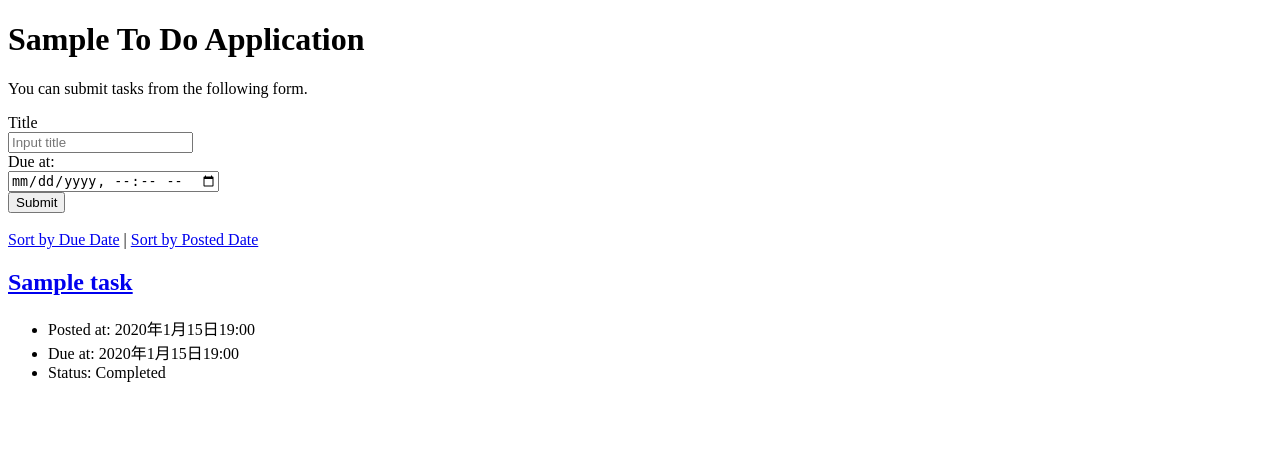
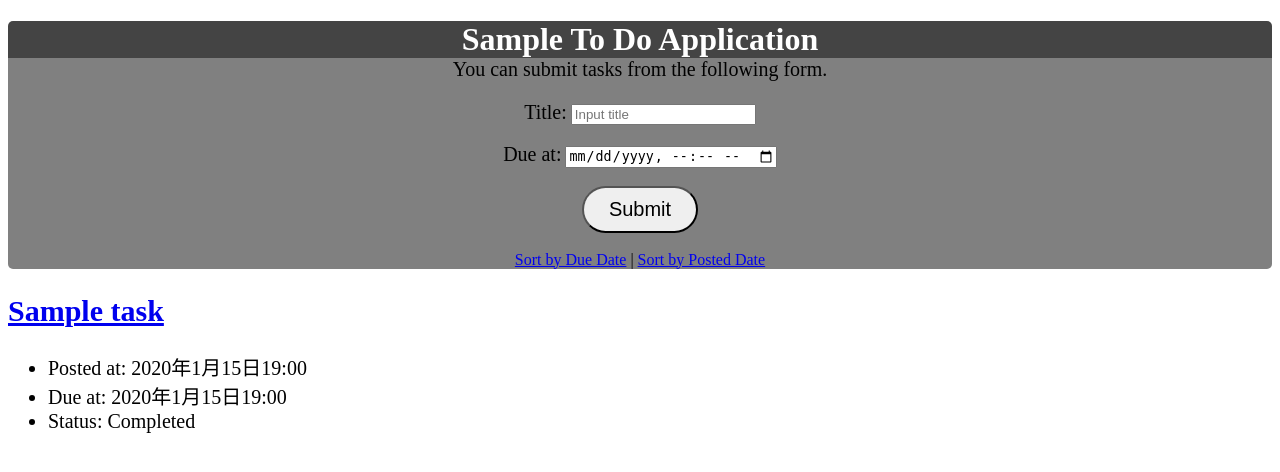
Before and after one commit to s1f10220182/django-test-exercise, a Django app: page / in a window 1280 px wide. Shown: the top 472 px of the page. Run offline with Django 4.2, Linux system fonts and the light colour scheme; tables that the repository leaves empty hold one stand-in row (values such as "Sample post").

Commit message:
add toppage css

```diff
--- /dev/null
+++ b/todo/static/css/index.css
@@ -0,0 +1,47 @@
+.task{
+    border-radius: 5px;
+}
+
+.header{
+    border-radius: 5px 5px 0px 0px;
+    text-align: center;
+    background-color: rgb(68, 68, 68);
+    align-items: center;
+}
+
+.detail{
+    border-radius:0px 0px 5px 5px;
+    text-align: center;
+    background-color: gray;
+}
+
+
+h1{
+    color: white;
+    margin-bottom: 0;
+}
+
+p{
+    margin-top: 0;
+}
+
+.submit{
+    font-size: 15px;
+    padding: 10px 25px;
+    border-radius: 32px;
+}
+
+@media (any-hover: hover) {
+    .submit {
+      transition: background-color 0.2s;
+    }
+
+    .submit:hover {
+      background-color: rgb(68, 68, 68);
+    }
+  }
+
+.text{
+    color: rgb(0, 0, 0);
+    font-size: 20px;
+}
--- a/todo/templates/todo/index.html
+++ b/todo/templates/todo/index.html
@@ -6,23 +6,29 @@
     <title>To Do Application</title>
     <meta charset="UTF-8">
     <meta name="author" content="INIAD">
+    <link rel="stylesheet" href="../../static/css/index.css">
   </head>
 
   <body>
-    <h1>Sample To Do Application</h1>
-    <p>You can submit tasks from the following form.</p>
+    <div class="task">
+    <div class="header">
+      <h1>Sample To Do Application</h1>
+    </div>
+
+    <div class="detail">
+    <p class="text">You can submit tasks from the following form.</p>
     <form action="{% url 'index' %}" method="post">
       {% csrf_token %}
       <div>
-        <label for="titleInput">Title</label><br>
+        <label for="titleInput" class="text">Title:</label>
         <input id="titleInput" name="title" type="text" placeholder="Input title">
-      </div>
+      </div><br>
       <div>
-        <label for="dueInput">Due at:</label><br>
+        <label for="dueInput" class="text">Due at:</label>
         <input id="dueInput" name="due_at" type="datetime-local">
-      </div>
+      </div><br>
       <div>
-        <button type="submit">Submit</button>
+        <button type="submit" class="submit text">Submit</button>
       </div>
     </form>
     <br>
@@ -31,7 +37,8 @@
       <a href="{% url 'index' %}?order=due">Sort by Due Date</a> |
       <a href="{% url 'index' %}?order=post">Sort by Posted Date</a>
     </div>
-
+  </div>
+</div>
     {% for task in tasks %}
     <div class="text">
       <h2><a href="{% url 'detail' task.id %}">{{ task.title }}</a></h2>
```
